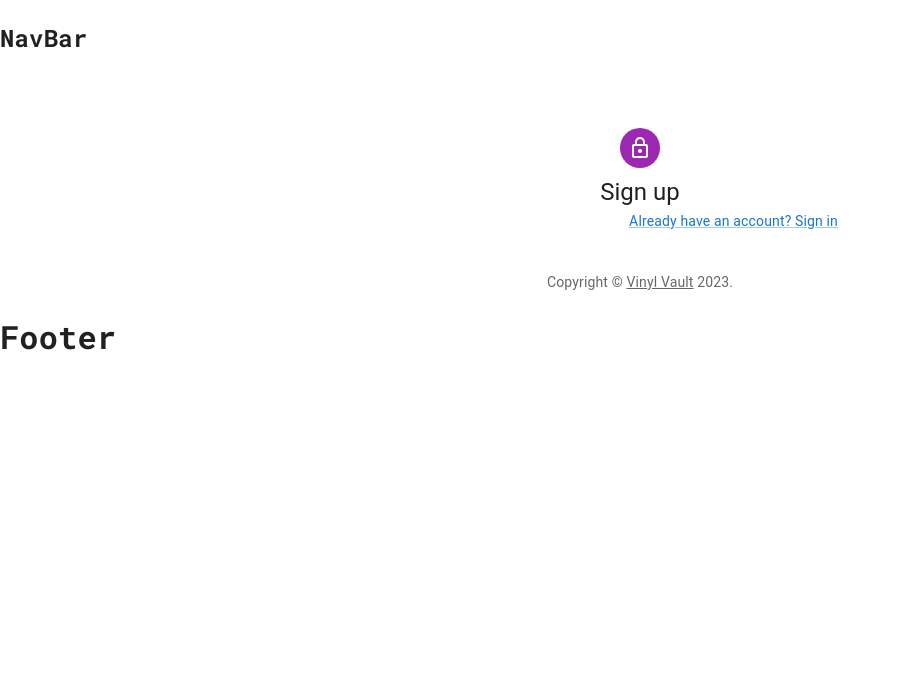
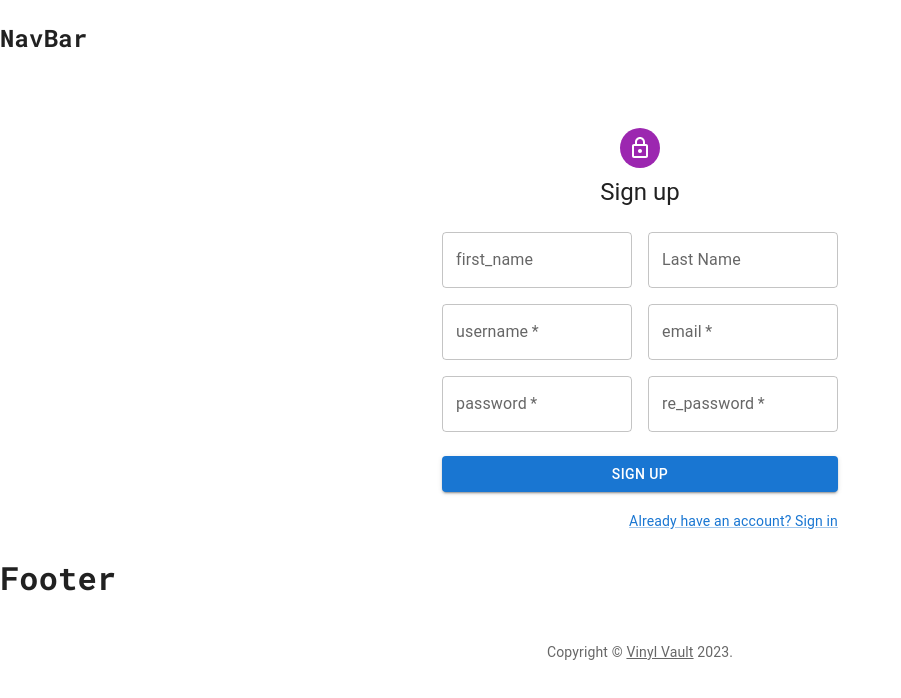
Before and after one commit to Brett-Abramson/vinyl-vault-v2, a Next.js app in the folder frontend/: page /auth/register in a window 1280 px wide. Shown: the top 698 px of the page, without its empty margins (0-901 px from the left). Built offline with nearby package versions, Linux system fonts and the light colour scheme; no server answers.

Commit message:
updating form and input still, moved copyright to footer, destructured target field in handleChange use_register hook

```diff
--- a/frontend/app/auth/register/page.tsx
+++ b/frontend/app/auth/register/page.tsx
@@ -1,6 +1,5 @@
-"use client";
-
 import * as React from "react";
+import { RegisterForm } from "@/components/forms";
 import Avatar from "@mui/material/Avatar";
 import Box from "@mui/material/Box";
 import Grid from "@mui/material/Grid";
@@ -9,23 +8,7 @@ import LockOutlinedIcon from "@mui/icons-material/LockOutlined";
 import Typography from "@mui/material/Typography";
 import Container from "@mui/material/Container";
 
-const Copyright = (props: any) => {
-  return (
-    <Typography
-      variant="body2"
-      color="text.secondary"
-      align="center"
-      {...props}
-    >
-      {"Copyright © "}
-      <Link color="inherit" href="#">
-        Vinyl Vault
-      </Link>{" "}
-      {new Date().getFullYear()}
-      {"."}
-    </Typography>
-  );
-};
+
 
 const Page = () => {
   return (
@@ -44,7 +27,7 @@ const Page = () => {
         <Typography component="h1" variant="h5">
           Sign up
         </Typography>
-
+        <RegisterForm />
         <Grid container justifyContent="flex-end">
           <Grid item>
             <Link href="#" variant="body2">
@@ -53,7 +36,6 @@ const Page = () => {
           </Grid>
         </Grid>
       </Box>
-      <Copyright sx={{ mt: 5 }} />
     </Container>
   );
 };
--- a/frontend/components/common/Footer.tsx
+++ b/frontend/components/common/Footer.tsx
@@ -1,7 +1,29 @@
+import Typography from "@mui/material/Typography";
+import Link from "@mui/material/Link";
+
+const Copyright = (props: any) => {
+  return (
+    <Typography
+      variant="body2"
+      color="text.secondary"
+      align="center"
+      {...props}
+    >
+      {"Copyright © "}
+      <Link color="inherit" href="#">
+        Vinyl Vault
+      </Link>{" "}
+      {new Date().getFullYear()}
+      {"."}
+    </Typography>
+  );
+};
+
 const Footer = () => {
   return (
     <footer>
       <h1>Footer</h1>
+      <Copyright sx={{ mt: 5 }} />
     </footer>
   )
 };
--- a/frontend/components/forms/Form.tsx
+++ b/frontend/components/forms/Form.tsx
@@ -8,6 +8,7 @@ import { Spinner } from "@/components/common";
 interface Config {
   labelText: string;
   labelId: string;
+  name: string;
   type: string;
   value: string;
   required?: boolean;
@@ -36,6 +37,7 @@ const Form = ({
           <Input
             key={input.labelId}
             labelId={input.labelId}
+            name={input.name}
             type={input.type}
             handleChange={handleChange}
             value={input.value}
--- a/frontend/components/forms/Input.tsx
+++ b/frontend/components/forms/Input.tsx
@@ -4,6 +4,7 @@ import TextField from "@mui/material/TextField";
 
 interface Props {
   labelId: string;
+  name: string;
   type: string;
   handleChange: (event: ChangeEvent<HTMLInputElement>) => void;
   value: string;
@@ -24,14 +25,14 @@ const Input = ({
   return (
     <Grid item xs={12} sm={6}>
       <TextField
+        id={labelId}
         name={labelId}
         fullWidth={fullWidth}
-        id={labelId}
         label={labelId}
+        type={type}
         onChange={handleChange}
         value={value}
         required={required}
-        autoFocus
       />
     </Grid>
   );
--- a/frontend/components/forms/RegisterForm.tsx
+++ b/frontend/components/forms/RegisterForm.tsx
@@ -1,4 +1,7 @@
+"use client";
+
 import { useRegister } from "@/hooks";
+import { Form } from "@/components/forms"
 import Grid from "@mui/material/Grid";
 import Box from "@mui/material/Box";
 import Button from "@mui/material/Button";
@@ -6,7 +9,7 @@ import TextField from "@mui/material/TextField";
 import FormControlLabel from "@mui/material/FormControlLabel";
 import Checkbox from "@mui/material/Checkbox";
 import Link from "@mui/material/Link";
-import { Spinner } from "@/components/common";
+
 
 const RegisterForm = () => {
   const {
@@ -21,90 +24,66 @@ const RegisterForm = () => {
     handleSubmit,
   } = useRegister();
 
-  return (
-    <Box component="form" noValidate onSubmit={handleSubmit} sx={{ mt: 3 }}>
-      <Grid container spacing={2}>
-        <Grid item xs={12} sm={6}>
-          <TextField
-            autoComplete="given-name"
-            name="first_name"
-            fullWidth
-            id="first_name"
-            label="First Name"
-            onChange={handleChange}
-            value={first_name}
-            autoFocus
-          />
-        </Grid>
-        <Grid item xs={12} sm={6}>
-          <TextField
-            fullWidth
-            id="last_name"
-            label="Last Name"
-            name="last_name"
-            autoComplete="family-name"
-            onChange={handleChange}
-            value={last_name}
-          />
-        </Grid>
-        <Grid item xs={12}>
-          <TextField
-            required
-            fullWidth
-            id="username"
-            label="Username"
-            name="username"
-            onChange={handleChange}
-            value={username}
-          />
-        </Grid>
-        <Grid item xs={12}>
-          <TextField
-            required
-            fullWidth
-            id="email"
-            label="Email Address"
-            name="email"
-            autoComplete="email"
-            onChange={handleChange}
-            value={email}
-          />
-        </Grid>
-        <Grid item xs={12}>
-          <TextField
-            required
-            fullWidth
-            name="password"
-            label="Password"
-            type="password"
-            id="password"
-            onChange={handleChange}
-            value={password}
-            // autoComplete="new-password"
-          />
-        </Grid>
-        <Grid item xs={12}>
-          <TextField
-            required
-            fullWidth
-            name="re_password"
-            label="Confirm Password"
-            type="password"
-            id="re_password"
-            onChange={handleChange}
-            value={re_password}
-          />
-        </Grid>
-        {/* <Grid item xs={12}>
-              <FormControlLabel
-                control={<Checkbox value="allowExtraEmails" color="primary" />}
-                label="I want to receive inspiration, marketing promotions and updates via email."
-              />
-            </Grid> */}
-      </Grid>
+  const config = [
+    {
+      labelText: "First Name",
+      labelId: "first_name",
+      type: "text",
+      value: first_name,
+      required: false,
+      fullWidth: false
+    },
+    {
+      labelText: "Last Name",
+      labelId: "Last Name",
+      type: "text",
+      value: last_name,
+      required: false,
+      fullWidth: false
+    },
+    {
+      labelText: "Username",
+      labelId: "username",
+      type: "text",
+      value: username,
+      required: true,
+      fullWidth: true
+    },
+    {
+      labelText: "Email",
+      labelId: "email",
+      type: "email",
+      value: email,
+      required: true,
+      fullWidth: true
+    },
+    {
+      labelText: "Password",
+      labelId: "password",
+      type: "password",
+      value: password,
+      required: true,
+      fullWidth: true
+    },
+    {
+      labelText: "Confirm Password",
+      labelId: "re_password",
+      type: "password",
+      value: re_password,
+      required: true,
+      fullWidth: true
+    }
+  ]
 
 
-    </Box>
+  return (
+     <Form
+      config={config}
+      isLoading={isLoading}
+      btnText="Sign up"
+      handleChange={handleChange}
+      handleSubmit={handleSubmit}
+     />
   );
 };
 export default RegisterForm;
--- a/frontend/hooks/use_register.ts
+++ b/frontend/hooks/use_register.ts
@@ -20,7 +20,8 @@ const useRegister = () => {
     formData;
 
   const handleChange = (event: ChangeEvent<HTMLInputElement>) => {
-    setFormData({ ...formData, [event.target.name]: event.target.value });
+    const { name, value } = event.target;
+    setFormData({ ...formData, [name]: value });
   };
   const handleSubmit = (event: FormEvent<HTMLFormElement>) => {
     event.preventDefault();
```
